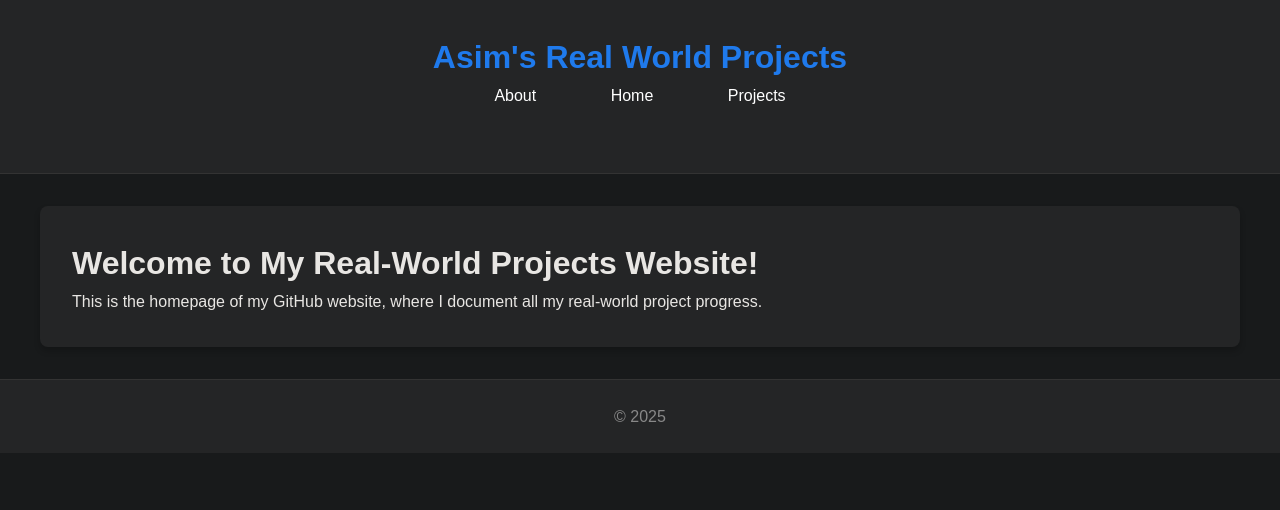
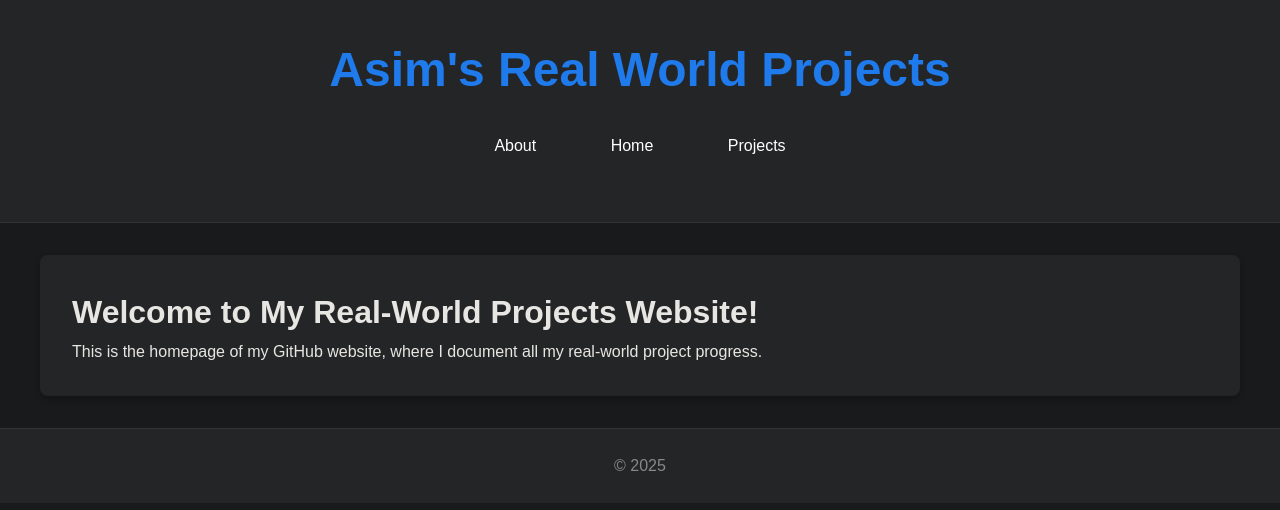
Before and after one commit to Asim-A-dev/Asim.github.io, a Jekyll site: the page built from index.md, in a window 1280 px wide. Shown: the top 510 px of the page. Built offline with Jekyll 4.4.1, drawn with Linux system fonts in a browser that asks for light colours.

Commit message:
Update style.css

```diff
--- a/assets/css/style.css
+++ b/assets/css/style.css
@@ -9,6 +9,7 @@ html, body {
     color: #e8e6e3; /* Neutral light text */
 }
 
+/* Reset all padding and margin */
 * {
     margin: 0;
     padding: 0;
@@ -17,23 +18,28 @@ html, body {
 
 /* Links */
 a {
-    color: #1f7aec; /* Calmer blue for normal links */
+    color: #1f7aec; /* Normal link color */
     text-decoration: none;
-    transition: color 0.3s ease; /* Smooth transition for color change */
+    transition: color 0.3s ease, background-color 0.3s ease; /* Smooth transitions */
 }
 
 a:hover {
-    color: #8B0000; /* Blood red color on hover */
+    color: #8B0000; /* Blood red on hover */
     text-decoration: underline;
 }
 
 /* Header */
 header {
-    background-color: #242526; /* Darker header */
+    background-color: #242526; /* Dark header */
     color: #ffffff; /* White text */
     padding: 2em 0;
     border-bottom: 1px solid #333;
     text-align: center;
+}
+
+header h1 {
+    font-size: 3em;
+    margin-bottom: 0.5em;
 }
 
 /* Main Content */
@@ -41,15 +47,15 @@ main {
     max-width: 1200px;
     margin: 2em auto;
     padding: 2em;
-    background-color: #242526; /* Subtle background for content area */
-    border-radius: 8px; /* Rounded edges for a modern look */
-    box-shadow: 0 4px 6px rgba(0, 0, 0, 0.2); /* Subtle shadow */
+    background-color: #242526; /* Slightly darker content area */
+    border-radius: 8px;
+    box-shadow: 0 4px 6px rgba(0, 0, 0, 0.2);
 }
 
 /* Footer */
 footer {
-    background-color: #242526; /* Footer matches header */
-    color: #888888; /* Softer footer text */
+    background-color: #242526;
+    color: #888888;
     text-align: center;
     padding: 1.5em 0;
     margin-top: 2em;
@@ -61,7 +67,7 @@ footer a {
 }
 
 footer a:hover {
-    color: #cccccc; /* Slightly brighter on hover */
+    color: #cccccc;
 }
 
 /* Highlight Boxes */
@@ -74,7 +80,7 @@ footer a:hover {
     box-shadow: 0 2px 4px rgba(0, 0, 0, 0.2);
 }
 
-/* Navbar (if you have one) */
+/* Navbar (If you want to add links to a navbar) */
 nav {
     text-align: center;
     margin-bottom: 2em;
@@ -92,7 +98,7 @@ nav a:hover {
     background-color: #8B0000; /* Blood red background on hover */
 }
 
-/* Responsive Design for Small Screens */
+/* Responsive Design */
 @media (max-width: 768px) {
     header {
         padding: 1em 0;
```
